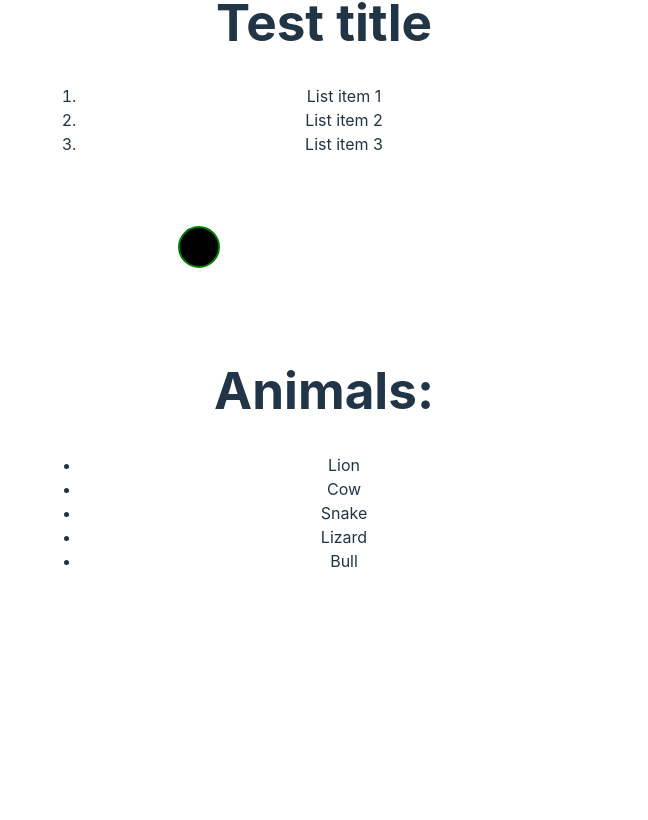
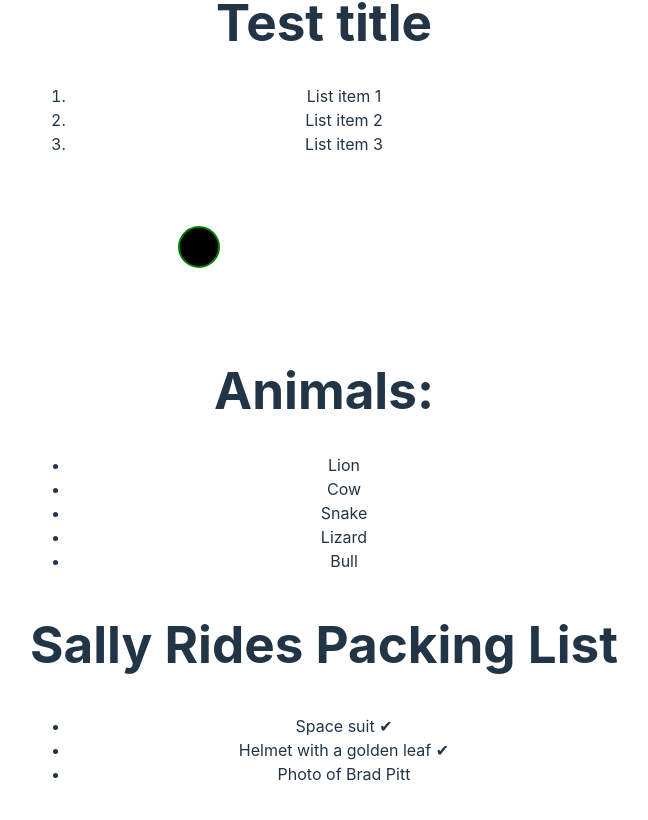
Before and after one commit to MikeAtwood/vite-react, a React (Vite) app: page / in a window 1280 px wide. Shown: the part 254-1074 px from the top of the page, without its empty margins (316-964 px from the left). Before the commit the page ends 875 px from the top, so only its background shows below. Built offline with nearby package versions, Linux system fonts and the light colour scheme.

Commit message:
updated PackingList

```diff
--- a/src/App.jsx
+++ b/src/App.jsx
@@ -2,6 +2,7 @@
 import Greeting from './assets/components/Greeting'
 import Test from './assets/components/Test'
 import Animals from './assets/components/Animals'
+import PackingList from './assets/components/Item'
 
 function App() {
 
@@ -12,6 +13,7 @@
         <Greeting />
         <Test />
         <Animals />
+        <PackingList />
       </div>
     </>
   )
--- /dev/null
+++ b/src/assets/components/Item.jsx
@@ -0,0 +1,29 @@
+// eslint-disable-next-line react/prop-types
+function Item({ name, isPacked}) {
+    if (isPacked) {
+        return <li className="item">{name} ✔</li>
+    }
+    return <li className="item">{name}</li>
+}
+
+export default function PackingList() {
+    return (
+        <section>
+            <h1>Sally Rides Packing List</h1>
+                <ul>
+                    <Item
+                        isPacked={true}
+                        name="Space suit"
+                    />
+                    <Item
+                        isPacked={true}
+                        name="Helmet with a golden leaf"
+                    />
+                    <Item
+                        isPacked={false}
+                        name="Photo of Brad Pitt"
+                    />
+                </ul>
+        </section>
+    )
+}
```
